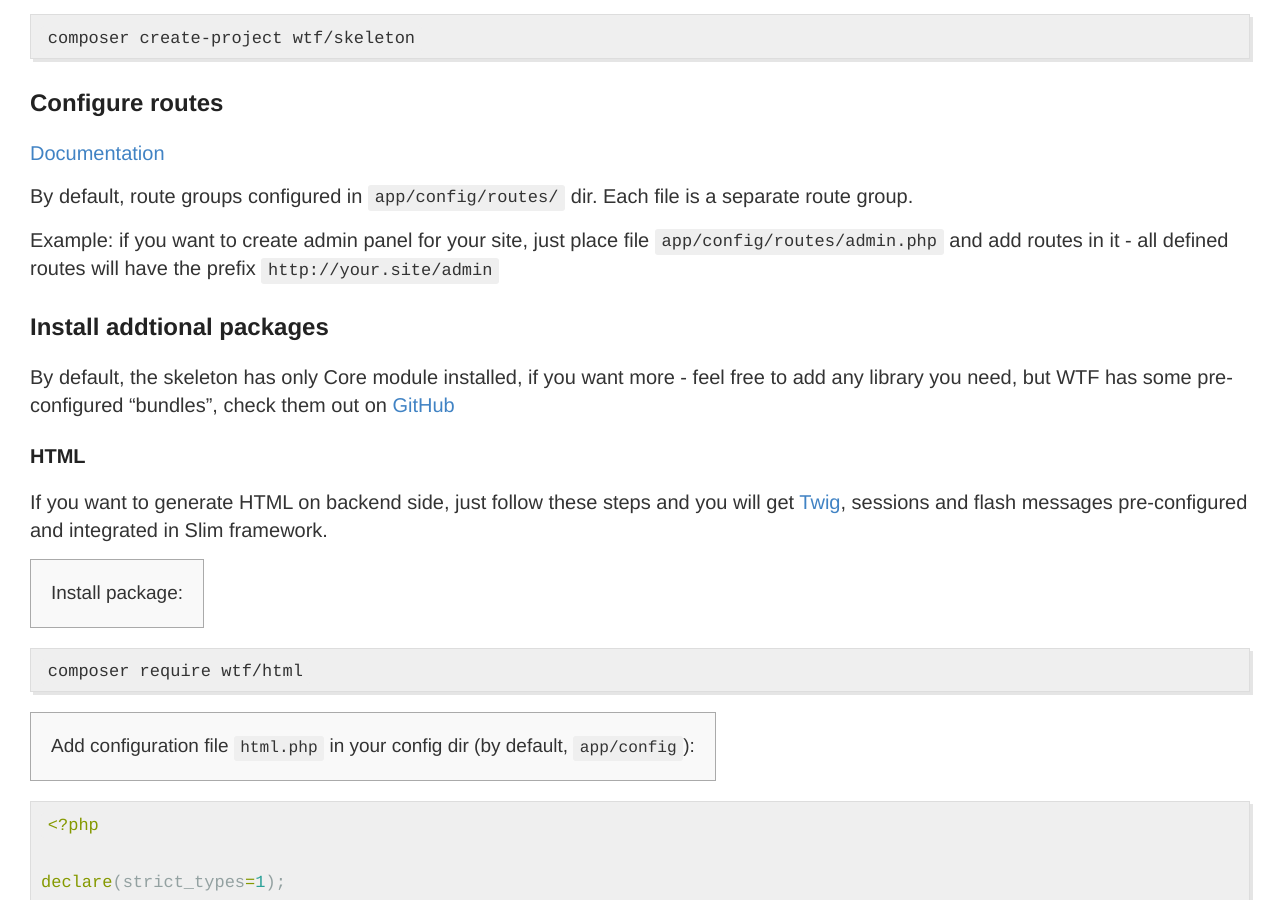
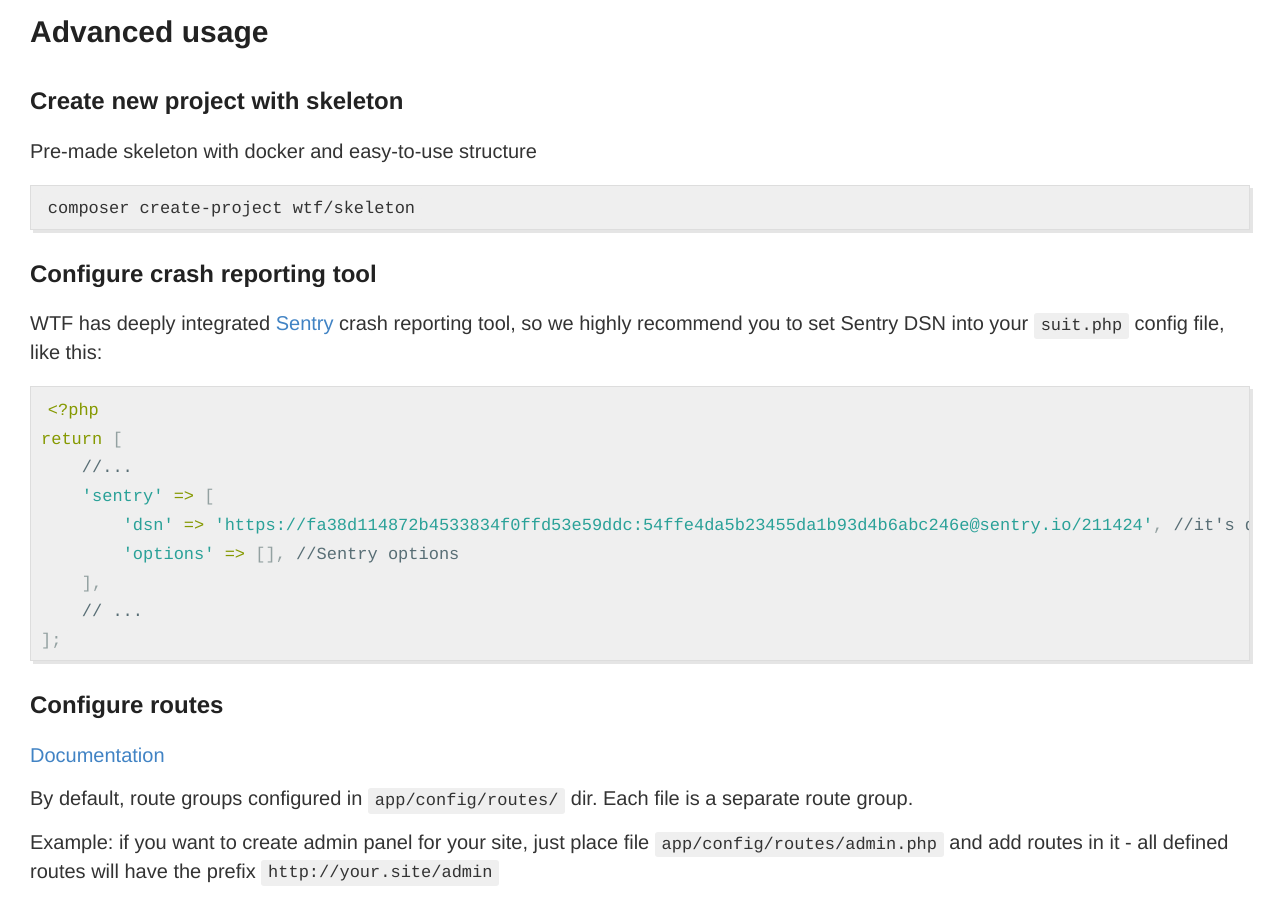
Before and after one commit to frameworkwtf/framework.wtf, a Jekyll site: the page built from quickstart.md, in a window 1280 px wide and 900 px high, scrolled down 2332 px. Built offline with Jekyll 4.4.1, drawn with Linux system fonts in a browser that asks for light colours; some of the changed text lies outside the part shown.

Commit message:
Updated quickstart

````diff
--- a/quickstart.md
+++ b/quickstart.md
@@ -6,10 +6,11 @@
 
 <!-- vim-markdown-toc GFM -->
 
-+ [Simple App](#simple-app)
++ [Simple App (without skeleton)](#simple-app-without-skeleton)
     * [How to use magic?](#how-to-use-magic)
 + [Advanced usage](#advanced-usage)
     * [Create new project with skeleton](#create-new-project-with-skeleton)
+    * [Configure crash reporting tool](#configure-crash-reporting-tool)
     * [Configure routes](#configure-routes)
     * [Install addtional packages](#install-addtional-packages)
         - [HTML](#html)
@@ -32,6 +33,11 @@
 require 'vendor/autoload.php';
 
 $app = new \Wtf\App;
+$app->get('/', function (Request $request, Response $response) {
+    $response->getBody()->write("Hello, world. <a href='/hello/alice'>Say 'hello' to Alice</a>");
+
+    return $response;
+});
 $app->get('/hello/{name}', function (Request $request, Response $response) {
     $name = $request->getAttribute('name');
     $response->getBody()->write("Hello, $name");
@@ -93,6 +99,22 @@
 composer create-project wtf/skeleton
 ```
 
+## Configure crash reporting tool
+
+WTF has deeply integrated [Sentry](https://sentry.io) crash reporting tool, so we highly recommend you to set Sentry DSN into your `suit.php` config file, like this:
+
+```php
+<?php
+return [
+    //...
+    'sentry' => [
+        'dsn' => 'https://fa38d114872b4533834f0ffd53e59ddc:54ffe4da5b23455da1b93d4b6abc246e@sentry.io/211424', //it's demo project, get your own DSN and set it here
+        'options' => [], //Sentry options
+    ],
+    // ...
+];
+```
+
 ## Configure routes
 
 [Documentation](https://www.slimframework.com/docs/objects/router.html#how-to-create-routes)
````
Also changed, not shown: other parts of quickstart.md (+1 -1 lines).
